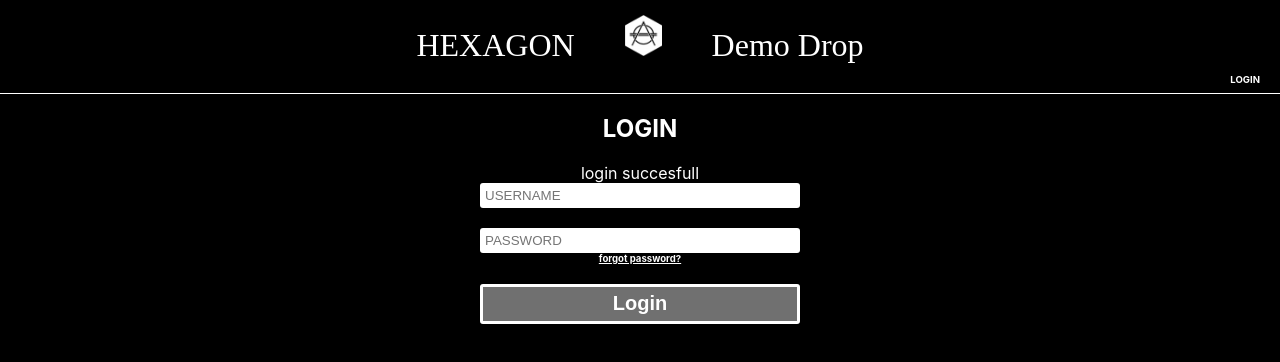
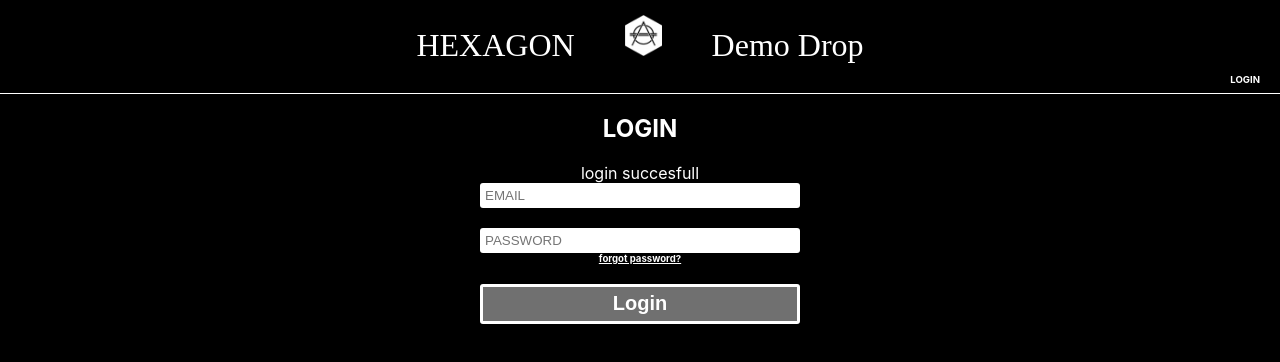
Before and after one commit to JasperGJ/demodrop, a React (Create React App) app in the folder src/reactjs/: page /loginform in a window 1280 px wide. Shown: the top 362 px of the page. Built offline with nearby package versions, Linux system fonts and the light colour scheme.

Commit message:
Overbodige directory components (met Button en InputText files) verwijderd

```diff
--- a/src/reactjs/src/Components/Button/Button.js
+++ /dev/null
@@ -1,8 +0,0 @@
-import React from 'react';
-import './Button.css';
-
-const Button = (props) => {
-    return <button className="SubmitButton" type="submit">{props.children}</button>
-};
-
-export default Button;
--- a/src/reactjs/src/DemoDrop/DemoDrop.js
+++ b/src/reactjs/src/DemoDrop/DemoDrop.js
@@ -1,6 +1,5 @@
 import React, { useState, useRef } from 'react';
 import './DemoDrop.css';
-import Button from "../Components/Button/Button";
 import Error from '../Error/Error.js';
 
 
@@ -126,7 +125,7 @@ function DemoDrop() {
                 </p>
                 </div>
                 <br />
-                <Button type="submit">SUBMIT DEMO</Button>
+                <button className="SubmitButton" type="submit">SUBMIT DEMO</button>
             </form>
         </div >
     )
--- a/src/reactjs/src/LogIn/LogIn.js
+++ b/src/reactjs/src/LogIn/LogIn.js
@@ -56,7 +56,7 @@ import './LogIn.css';
         <div>
             <h2 className="Login-H2">LOGIN</h2>
             {this.state.hasLoginFailed ? <div>invalid credentials</div>: <div>login succesfull </div>}
-            <div><input placeholder="USERNAME" type="email" name="username" value={this.state.username} onChange={this.handleChange} />
+            <div><input placeholder="EMAIL" type="email" name="username" value={this.state.username} onChange={this.handleChange} />
             <br />
             <input placeholder="PASSWORD" type="password" name="password" value={this.state.password} onChange={this.handleChange} />
             </div>
```
Also changed, not shown: src/reactjs/src/Components/Button/Button.css (deleted, +0 -26 lines), src/reactjs/src/Components/InputText/InputText.css (deleted, +0 -23 lines), src/reactjs/src/Components/InputText/InputText.js (deleted, +0 -8 lines).
